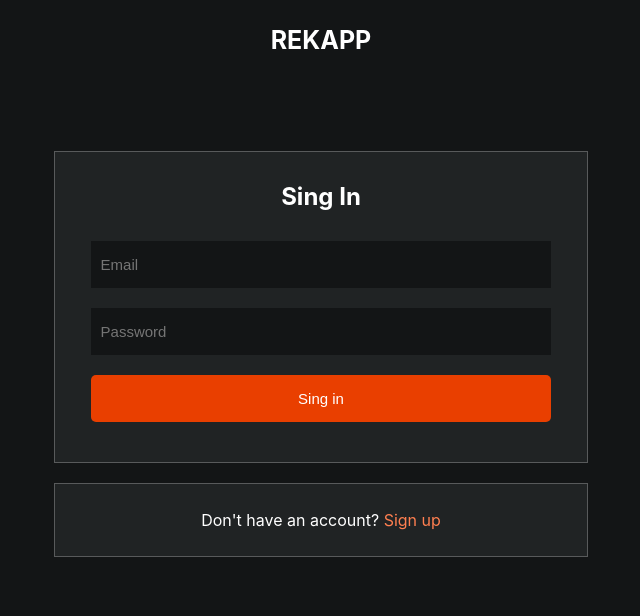
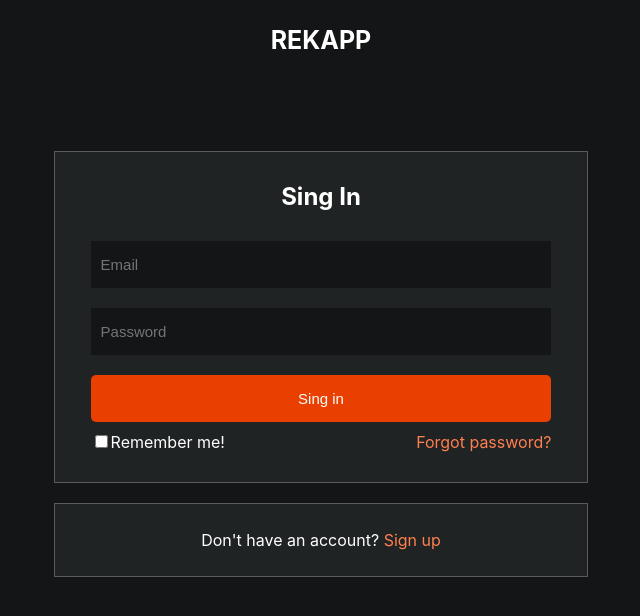
Before and after one commit to Gregor-VM/rekapp, a React (Create React App) app in the folder rekapp/: page /login in a window 1280 px wide. Shown: the top 616 px of the page, without its empty margins (319-959 px from the left). Built offline with nearby package versions, Linux system fonts and the light colour scheme.

Commit message:
first version complete notbugfixed

```diff
--- a/rekapp/src/components/ProtectedRoute/index.tsx
+++ b/rekapp/src/components/ProtectedRoute/index.tsx
@@ -1,10 +1,20 @@
-import React from 'react';
+import React, {useEffect} from 'react';
 import {Route, Redirect, RouteProps} from 'react-router-dom';
 import Auth from './../../utils/Auth';
+
+import {useLocation} from 'react-router-dom'
 
 interface ProtectedRouteProps extends RouteProps {};
 
 const ProtectedRoute: React.FC<ProtectedRouteProps> = ({...rest}) => {
+
+    const location = useLocation();
+
+    useEffect(() => {
+        if(localStorage.getItem("remember") !== "true"){
+            //Auth.logout();
+        }
+    }, []);
 
     if(Auth.isAuth()){
         return <Route {...rest}></Route>
--- a/rekapp/src/index.tsx
+++ b/rekapp/src/index.tsx
@@ -1,4 +1,4 @@
-import React from 'react';
+import React, {useEffect} from 'react';
 import ReactDOM from 'react-dom';
 import {BrowserRouter as Router, Switch, Route} from 'react-router-dom';
 
--- a/rekapp/src/pages/Login/Login.tsx
+++ b/rekapp/src/pages/Login/Login.tsx
@@ -1,13 +1,19 @@
-import {useState} from 'react';
+import {useState, useEffect} from 'react';
 import { Link } from 'react-router-dom';
 import styles from './login.module.scss';
 
 import Auth from './../../utils/Auth';
 import {useHistory} from 'react-router-dom';
 
+import Cookies from 'universal-cookie';
+
+const cookies = new Cookies();
+
 
 
 function Login() {
+
+    const [remember, setRemember] = useState<boolean>(false);
 
     const [email, setEmail] = useState("");
     const [password, setPassword] = useState("");
@@ -17,8 +23,27 @@ function Login() {
         e.preventDefault();
 
         await Auth.login(email, password);
+
+        if(remember) localStorage.setItem("remember", "true");
+        else localStorage.removeItem("remember");
+
         history.push("/");
     }
+
+    const rememberHandler : React.ChangeEventHandler<HTMLInputElement> = (e) => {
+        setRemember(e.target.checked);
+    }
+
+    useEffect(() => {
+        const doRemember = localStorage.getItem("remember");
+        if(doRemember === "true"){
+            if(Auth.isAuth()){
+                window.location.href = "/";
+            }
+            setRemember(true);
+        }
+
+    }, []);
 
     return (
         <>
@@ -32,13 +57,13 @@ function Login() {
                 <input type="password" placeholder="Password" onChange={(e) => setPassword(e.target.value)} value={password}></input>
                 <button className={styles.loginBtn}>Sing in</button>
 
-                {/*<div className={styles.options}>
+                <div className={styles.options}>
                     <span>
-                        <input type="checkbox"></input>
-                        <label>Remember me!</label>
+                        <input onChange={rememberHandler} checked={remember} id="remember" type="checkbox"></input>
+                        <label htmlFor="remember">Remember me!</label>
                     </span>
                     <a href="#">Forgot password?</a>
-                </div>*/}
+                </div>
             </form>
 
         </div>
```
